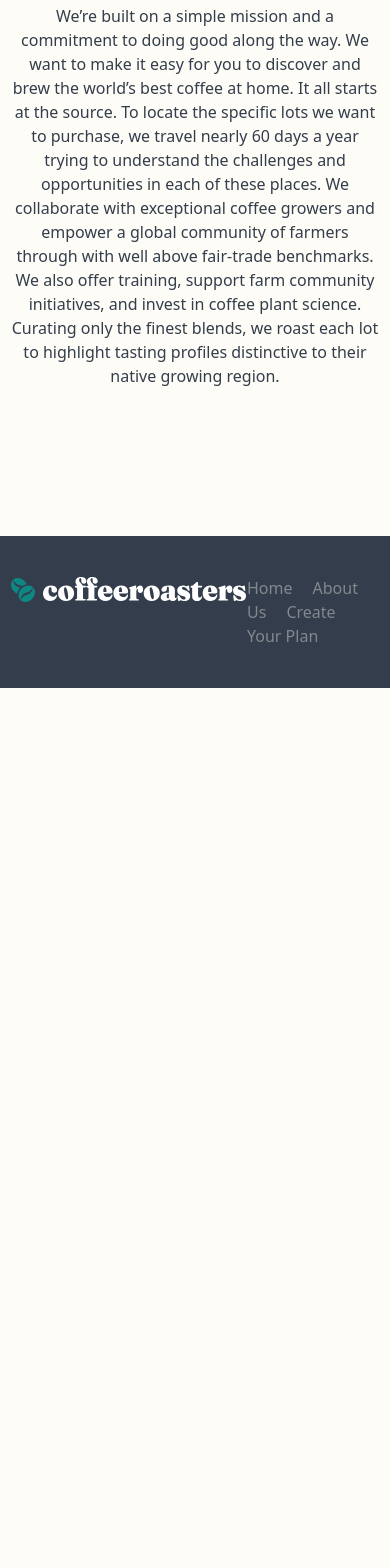
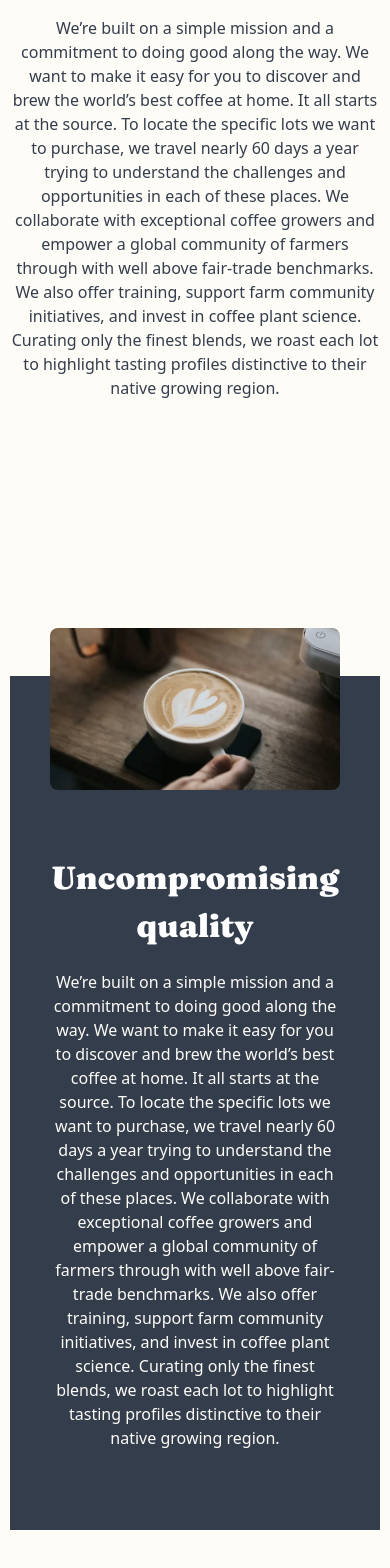
Before and after one commit to d-zucho/mycoffee, a Next.js app: page /aboutus in a window 390 px wide. Shown: the part 1242-2810 px from the top of the page. Before the commit the page ends 1930 px from the top, so only its background shows below. Built offline with nearby package versions, Linux system fonts and the light colour scheme.

Commit message:
add quality section + responsive styles

```diff
--- a/src/app/aboutus/Commitment.tsx
+++ b/src/app/aboutus/Commitment.tsx
@@ -37,7 +37,7 @@ const Commitment = () => {
           </div>
 
           <div className='text-greyblue flex-1 text-center md:text-left space-y-5'>
-            <h2 className='text-header-4 md:text-header-3 text-center md:text-left pt-10 md:pt-0'>
+            <h2 className='text-header-3 md:text-header-2 text-center md:text-left pt-10 md:pt-0'>
               Our commitment
             </h2>
             <p className='max-w-lg md:max-w-md mx-auto md:mx-0'>
--- /dev/null
+++ b/src/app/aboutus/Quality.tsx
@@ -0,0 +1,70 @@
+'use client'
+import MaxWidthWrapper from '@/components/MaxWidthWrapper'
+import { desktopQualityImg, mobileQualityImg, tabletQualityImg } from '@/lib'
+import Image from 'next/image'
+import React from 'react'
+import { useMediaQuery } from 'usehooks-ts'
+
+const Quality = () => {
+  const desktop = useMediaQuery('(min-width: 1024px)')
+  const tablet = useMediaQuery('(min-width: 768px) and (max-width: 1023px)')
+  const mobile = useMediaQuery('(max-width: 767px)')
+  return (
+    <section className='w-full rounded-md mt-32 mb-20'>
+      <MaxWidthWrapper>
+        <div className='bg-greyblue px-10 py-20 grid lg:grid-cols-2 lg:gap-5 relative'>
+          <div className='flex flex-col gap-5 text-center lg:text-left max-w-prose'>
+            <h2 className='text-header-3 md:text-header-2 text-white'>
+              Uncompromising quality
+            </h2>
+            <p className='text-cream'>
+              We’re built on a simple mission and a commitment to doing good
+              along the way. We want to make it easy for you to discover and
+              brew the world’s best coffee at home. It all starts at the source.
+              To locate the specific lots we want to purchase, we travel nearly
+              60 days a year trying to understand the challenges and
+              opportunities in each of these places. We collaborate with
+              exceptional coffee growers and empower a global community of
+              farmers through with well above fair-trade benchmarks. We also
+              offer training, support farm community initiatives, and invest in
+              coffee plant science. Curating only the finest blends, we roast
+              each lot to highlight tasting profiles distinctive to their native
+              growing region.
+            </p>
+          </div>
+          <div className='order-first mx-auto -mt-32 pb-16 md:pb-20 md:-mt-56 lg:order-last lg:-mt-40'>
+            {mobile && (
+              <Image
+                src={mobileQualityImg}
+                alt='Our Quality'
+                width={279}
+                height={156}
+                className='rounded-lg mx-auto w-[350px]'
+              />
+            )}
+            {tablet && (
+              <Image
+                src={tabletQualityImg}
+                alt='Our Quality'
+                width={570}
+                height={320}
+                className='rounded-lg md:mx-0'
+              />
+            )}
+            {desktop && (
+              <Image
+                src={desktopQualityImg}
+                alt='Our Quality'
+                width={445}
+                height={474}
+                className='rounded-lg '
+              />
+            )}
+          </div>
+        </div>
+      </MaxWidthWrapper>
+    </section>
+  )
+}
+
+export default Quality
--- a/src/app/aboutus/page.tsx
+++ b/src/app/aboutus/page.tsx
@@ -1,12 +1,14 @@
 import MaxWidthWrapper from '@/components/MaxWidthWrapper'
 import AboutHero from './AboutHero'
 import Commitment from './Commitment'
+import Quality from './Quality'
 
 const AboutUs = () => {
   return (
     <section>
       <AboutHero />
       <Commitment />
+      <Quality />
     </section>
   )
 }
--- a/tailwind.config.ts
+++ b/tailwind.config.ts
@@ -88,6 +88,9 @@ const config = {
         about_desktop: "url('/assets/about/desktop/image-hero-whitecup.jpg')",
         about_mobile: "url('/assets/about/mobile/image-hero-whitecup.jpg')",
         about_tablet: "url('/assets/about/tablet/image-hero-whitecup.jpg')",
+        aboutquality_desktop: "url('/assets/about/desktop/image-quality.jpg')",
+        aboutquality_mobile: "url('/assets/about/mobile/image-quality.jpg')",
+        aboutquality_tablet: "url('/assets/about/tablet/image-quality.jpg')",
       },
 
       keyframes: {
```
